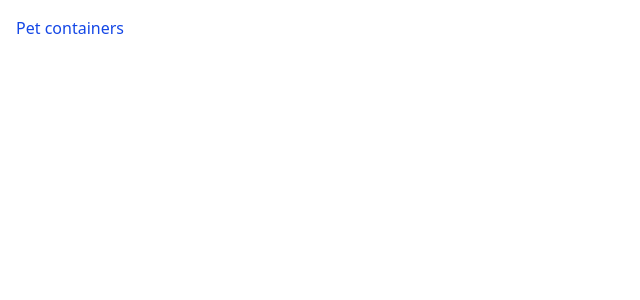
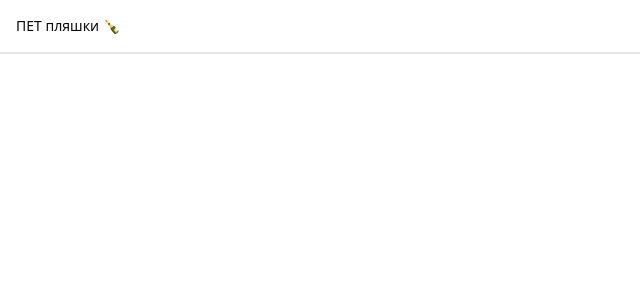
Before and after one commit to kotleni-archive/luxuss-utils, a Next.js app: page / in a window 1280 px wide. Shown: the top 300 px of the page, without its empty margins (0-640 px from the left). Built offline with nearby package versions, Linux system fonts and the light colour scheme.

Commit message:
feat: enchange UI a bit

```diff
--- a/package.json
+++ b/package.json
@@ -10,7 +10,9 @@
     "format": "eslint --fix '**/*.ts*'"
   },
   "dependencies": {
+    "@radix-ui/react-navigation-menu": "^1.2.13",
     "@radix-ui/react-popover": "^1.1.14",
+    "@radix-ui/react-separator": "^1.1.7",
     "@radix-ui/react-slot": "^1.2.3",
     "@typescript-eslint/parser": "^8.36.0",
     "class-variance-authority": "^0.7.1",
--- a/src/app/layout.tsx
+++ b/src/app/layout.tsx
@@ -2,6 +2,13 @@
 import './globals.css';
 import {ThemeProvider} from '@/components/theme-provider';
 import {Suspense} from 'react';
+import Link from 'next/link';
+import {
+    NavigationMenu,
+    NavigationMenuItem,
+    NavigationMenuLink,
+    NavigationMenuList,
+} from '@/components/ui/navigation-menu';
 
 export const metadata: Metadata = {
     title: 'Create Next App',
@@ -23,6 +30,19 @@
                         enableSystem
                         disableTransitionOnChange
                     >
+                        <div className="p-2 border-b-2">
+                            <NavigationMenu>
+                                <NavigationMenuList>
+                                    <NavigationMenuItem>
+                                        <NavigationMenuLink asChild>
+                                            <Link href="/pet-containers">
+                                                ПЕТ пляшки 🍾
+                                            </Link>
+                                        </NavigationMenuLink>
+                                    </NavigationMenuItem>
+                                </NavigationMenuList>
+                            </NavigationMenu>
+                        </div>
                         {children}
                     </ThemeProvider>
                 </Suspense>
--- a/src/app/page.tsx
+++ b/src/app/page.tsx
@@ -1,11 +1,3 @@
-import Link from 'next/link';
-
 export default function Home() {
-    return (
-        <div className="p-4">
-            <Link href="/pet-containers" className="text-blue-700">
-                Pet containers
-            </Link>
-        </div>
-    );
+    return <div className="p-4"></div>;
 }
--- a/src/app/pet-containers/page.tsx
+++ b/src/app/pet-containers/page.tsx
@@ -3,6 +3,7 @@
 import {Button} from '@/components/ui/button';
 import {Input} from '@/components/ui/input';
 import {Popover, PopoverContent, PopoverTrigger} from '@/components/ui/popover';
+import {Separator} from '@/components/ui/separator';
 import {
     PetContainer,
     PetContainersService,
@@ -20,7 +21,7 @@
     'use client';
 
     return (
-        <div className="p-2 border-1 rounded-xs flex flex-col items-center gap-2">
+        <div className="p-2 border-1 rounded-xs flex flex-col items-center gap-0">
             <Image
                 width={120}
                 height={120}
@@ -34,20 +35,23 @@
 
             <Popover>
                 <PopoverTrigger asChild>
-                    <Button variant="secondary">Більше</Button>
+                    <Button variant="secondary" className="mt-1">
+                        Більше
+                    </Button>
                 </PopoverTrigger>
                 <PopoverContent>
-                    <p hidden={petContainer.pcsInBox === undefined}>
-                        В коробці: {petContainer.pcsInBox}
-                    </p>
-                    <p>Мінімальний лот: {petContainer.minimalLot}</p>
                     <p>Висота: {petContainer.height}</p>
                     <p>Ширина: {petContainer.width}</p>
                     <p>Глубина: {petContainer.depth}</p>
                     <p>Стандарт горла: {petContainer.throatStandart}</p>
+                    <Separator className="my-1" />
+                    <p hidden={petContainer.pcsInBox === undefined}>
+                        В коробці: {petContainer.pcsInBox}
+                    </p>
                     <p hidden={petContainer.gofroBoxDimentions === undefined}>
                         Коробка: {petContainer.gofroBoxDimentions}
                     </p>
+                    <p>Мінімальний лот: {petContainer.minimalLot}</p>
                 </PopoverContent>
             </Popover>
         </div>
--- /dev/null
+++ b/src/components/ui/navigation-menu.tsx
@@ -0,0 +1,168 @@
+import * as React from 'react';
+import * as NavigationMenuPrimitive from '@radix-ui/react-navigation-menu';
+import {cva} from 'class-variance-authority';
+import {ChevronDownIcon} from 'lucide-react';
+
+import {cn} from '@/lib/utils';
+
+function NavigationMenu({
+    className,
+    children,
+    viewport = true,
+    ...props
+}: React.ComponentProps<typeof NavigationMenuPrimitive.Root> & {
+    viewport?: boolean;
+}) {
+    return (
+        <NavigationMenuPrimitive.Root
+            data-slot="navigation-menu"
+            data-viewport={viewport}
+            className={cn(
+                'group/navigation-menu relative flex max-w-max flex-1 items-center justify-center',
+                className,
+            )}
+            {...props}
+        >
+            {children}
+            {viewport && <NavigationMenuViewport />}
+        </NavigationMenuPrimitive.Root>
+    );
+}
+
+function NavigationMenuList({
+    className,
+    ...props
+}: React.ComponentProps<typeof NavigationMenuPrimitive.List>) {
+    return (
+        <NavigationMenuPrimitive.List
+            data-slot="navigation-menu-list"
+            className={cn(
+                'group flex flex-1 list-none items-center justify-center gap-1',
+                className,
+            )}
+            {...props}
+        />
+    );
+}
+
+function NavigationMenuItem({
+    className,
+    ...props
+}: React.ComponentProps<typeof NavigationMenuPrimitive.Item>) {
+    return (
+        <NavigationMenuPrimitive.Item
+            data-slot="navigation-menu-item"
+            className={cn('relative', className)}
+            {...props}
+        />
+    );
+}
+
+const navigationMenuTriggerStyle = cva(
+    'group inline-flex h-9 w-max items-center justify-center rounded-md bg-background px-4 py-2 text-sm font-medium hover:bg-accent hover:text-accent-foreground focus:bg-accent focus:text-accent-foreground disabled:pointer-events-none disabled:opacity-50 data-[state=open]:hover:bg-accent data-[state=open]:text-accent-foreground data-[state=open]:focus:bg-accent data-[state=open]:bg-accent/50 focus-visible:ring-ring/50 outline-none transition-[color,box-shadow] focus-visible:ring-[3px] focus-visible:outline-1',
+);
+
+function NavigationMenuTrigger({
+    className,
+    children,
+    ...props
+}: React.ComponentProps<typeof NavigationMenuPrimitive.Trigger>) {
+    return (
+        <NavigationMenuPrimitive.Trigger
+            data-slot="navigation-menu-trigger"
+            className={cn(navigationMenuTriggerStyle(), 'group', className)}
+            {...props}
+        >
+            {children}{' '}
+            <ChevronDownIcon
+                className="relative top-[1px] ml-1 size-3 transition duration-300 group-data-[state=open]:rotate-180"
+                aria-hidden="true"
+            />
+        </NavigationMenuPrimitive.Trigger>
+    );
+}
+
+function NavigationMenuContent({
+    className,
+    ...props
+}: React.ComponentProps<typeof NavigationMenuPrimitive.Content>) {
+    return (
+        <NavigationMenuPrimitive.Content
+            data-slot="navigation-menu-content"
+            className={cn(
+                'data-[motion^=from-]:animate-in data-[motion^=to-]:animate-out data-[motion^=from-]:fade-in data-[motion^=to-]:fade-out data-[motion=from-end]:slide-in-from-right-52 data-[motion=from-start]:slide-in-from-left-52 data-[motion=to-end]:slide-out-to-right-52 data-[motion=to-start]:slide-out-to-left-52 top-0 left-0 w-full p-2 pr-2.5 md:absolute md:w-auto',
+                'group-data-[viewport=false]/navigation-menu:bg-popover group-data-[viewport=false]/navigation-menu:text-popover-foreground group-data-[viewport=false]/navigation-menu:data-[state=open]:animate-in group-data-[viewport=false]/navigation-menu:data-[state=closed]:animate-out group-data-[viewport=false]/navigation-menu:data-[state=closed]:zoom-out-95 group-data-[viewport=false]/navigation-menu:data-[state=open]:zoom-in-95 group-data-[viewport=false]/navigation-menu:data-[state=open]:fade-in-0 group-data-[viewport=false]/navigation-menu:data-[state=closed]:fade-out-0 group-data-[viewport=false]/navigation-menu:top-full group-data-[viewport=false]/navigation-menu:mt-1.5 group-data-[viewport=false]/navigation-menu:overflow-hidden group-data-[viewport=false]/navigation-menu:rounded-md group-data-[viewport=false]/navigation-menu:border group-data-[viewport=false]/navigation-menu:shadow group-data-[viewport=false]/navigation-menu:duration-200 **:data-[slot=navigation-menu-link]:focus:ring-0 **:data-[slot=navigation-menu-link]:focus:outline-none',
+                className,
+            )}
+            {...props}
+        />
+    );
+}
+
+function NavigationMenuViewport({
+    className,
+    ...props
+}: React.ComponentProps<typeof NavigationMenuPrimitive.Viewport>) {
+    return (
+        <div
+            className={cn(
+                'absolute top-full left-0 isolate z-50 flex justify-center',
+            )}
+        >
+            <NavigationMenuPrimitive.Viewport
+                data-slot="navigation-menu-viewport"
+                className={cn(
+                    'origin-top-center bg-popover text-popover-foreground data-[state=open]:animate-in data-[state=closed]:animate-out data-[state=closed]:zoom-out-95 data-[state=open]:zoom-in-90 relative mt-1.5 h-[var(--radix-navigation-menu-viewport-height)] w-full overflow-hidden rounded-md border shadow md:w-[var(--radix-navigation-menu-viewport-width)]',
+                    className,
+                )}
+                {...props}
+            />
+        </div>
+    );
+}
+
+function NavigationMenuLink({
+    className,
+    ...props
+}: React.ComponentProps<typeof NavigationMenuPrimitive.Link>) {
+    return (
+        <NavigationMenuPrimitive.Link
+            data-slot="navigation-menu-link"
+            className={cn(
+                "data-[active=true]:focus:bg-accent data-[active=true]:hover:bg-accent data-[active=true]:bg-accent/50 data-[active=true]:text-accent-foreground hover:bg-accent hover:text-accent-foreground focus:bg-accent focus:text-accent-foreground focus-visible:ring-ring/50 [&_svg:not([class*='text-'])]:text-muted-foreground flex flex-col gap-1 rounded-sm p-2 text-sm transition-all outline-none focus-visible:ring-[3px] focus-visible:outline-1 [&_svg:not([class*='size-'])]:size-4",
+                className,
+            )}
+            {...props}
+        />
+    );
+}
+
+function NavigationMenuIndicator({
+    className,
+    ...props
+}: React.ComponentProps<typeof NavigationMenuPrimitive.Indicator>) {
+    return (
+        <NavigationMenuPrimitive.Indicator
+            data-slot="navigation-menu-indicator"
+            className={cn(
+                'data-[state=visible]:animate-in data-[state=hidden]:animate-out data-[state=hidden]:fade-out data-[state=visible]:fade-in top-full z-[1] flex h-1.5 items-end justify-center overflow-hidden',
+                className,
+            )}
+            {...props}
+        >
+            <div className="bg-border relative top-[60%] h-2 w-2 rotate-45 rounded-tl-sm shadow-md" />
+        </NavigationMenuPrimitive.Indicator>
+    );
+}
+
+export {
+    NavigationMenu,
+    NavigationMenuList,
+    NavigationMenuItem,
+    NavigationMenuContent,
+    NavigationMenuTrigger,
+    NavigationMenuLink,
+    NavigationMenuIndicator,
+    NavigationMenuViewport,
+    navigationMenuTriggerStyle,
+};
--- /dev/null
+++ b/src/components/ui/separator.tsx
@@ -0,0 +1,28 @@
+'use client';
+
+import * as React from 'react';
+import * as SeparatorPrimitive from '@radix-ui/react-separator';
+
+import {cn} from '@/lib/utils';
+
+function Separator({
+    className,
+    orientation = 'horizontal',
+    decorative = true,
+    ...props
+}: React.ComponentProps<typeof SeparatorPrimitive.Root>) {
+    return (
+        <SeparatorPrimitive.Root
+            data-slot="separator"
+            decorative={decorative}
+            orientation={orientation}
+            className={cn(
+                'bg-border shrink-0 data-[orientation=horizontal]:h-px data-[orientation=horizontal]:w-full data-[orientation=vertical]:h-full data-[orientation=vertical]:w-px',
+                className,
+            )}
+            {...props}
+        />
+    );
+}
+
+export {Separator};
```
Also changed, not shown: 1 other file (tests, documents, lock files or other folders).
